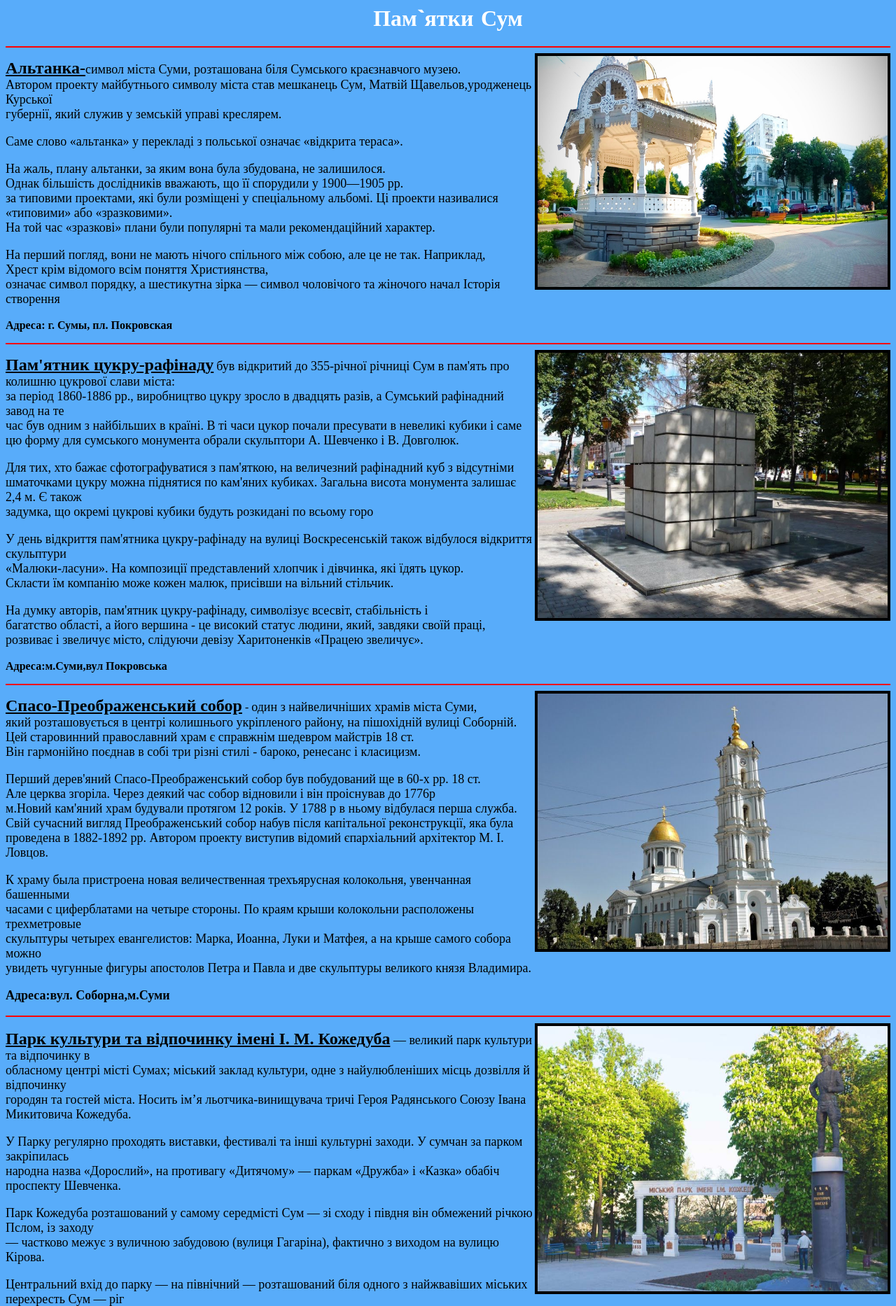
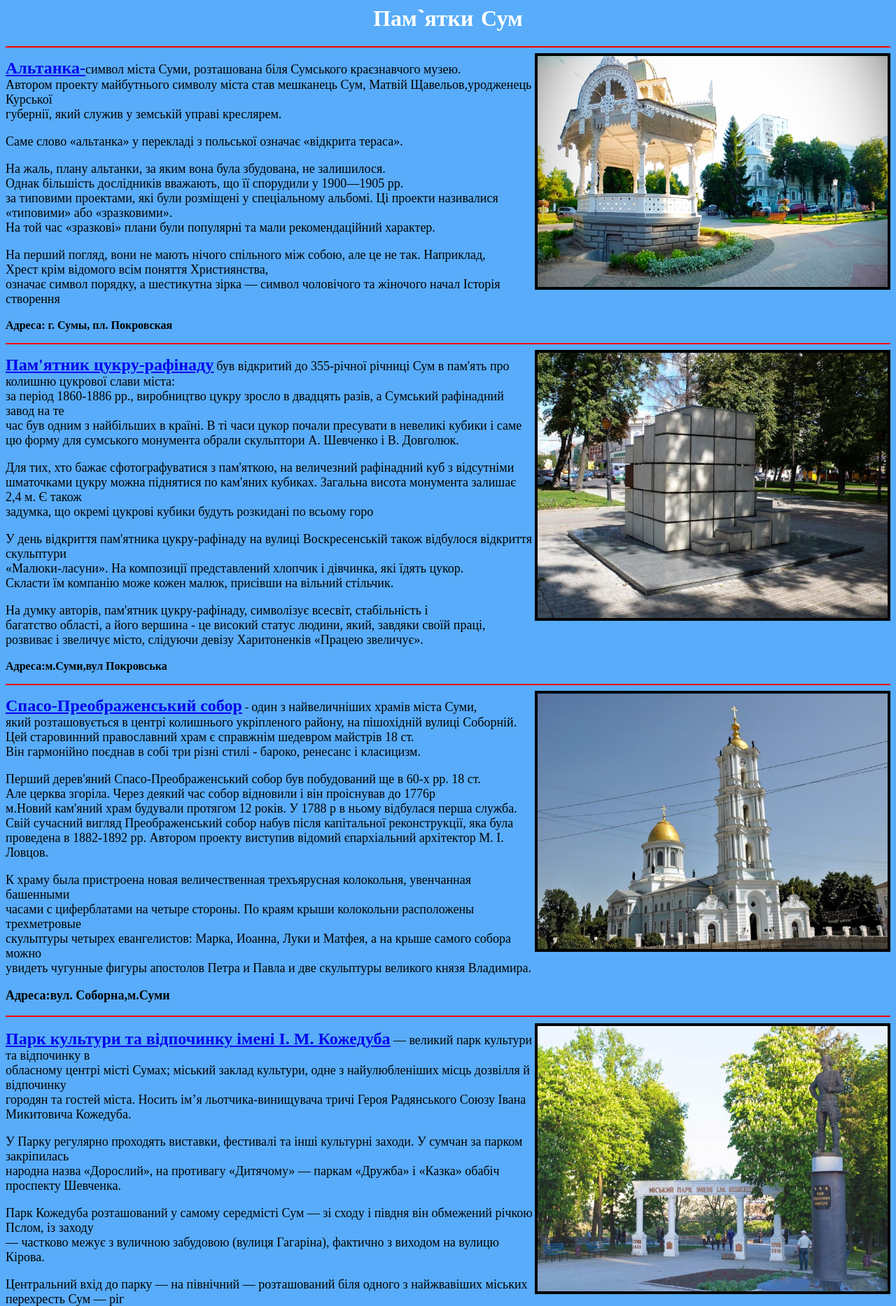
Before and after one commit to nkkovalenko/nkkovalenko.github.io, a plain HTML site: page index.html in a window 1280 px wide. Shown: the top 1866 px of the page at 70% size. Drawn offline with Linux system fonts and the light colour scheme.

Commit message:
Update index.html

```diff
--- a/index.html
+++ b/index.html
@@ -10,7 +10,7 @@
  </font>
 <hr size="2" color="red">
  <img src="img/Altanka.jpg" width="500" height="330" align="right" border="4">
-<p align="left"><b><font size="5"><u>Альтанка-</u></font></b><font size="4">символ міста Суми, розташована біля Сумського краєзнавчого музею.<br>
+<p align="left"><b><font size="5"><u><a href="https://www.turpravda.ua/places/ua/sumy/Sumskaja_Altanka-s5681/">Альтанка-</a></u></font></b><font size="4">символ міста Суми, розташована біля Сумського краєзнавчого музею.<br>
  Автором проекту майбутнього символу міста став мешканець Сум, Матвій Щавельов,уродженець Курської<br>
  губернії, який служив у земській управі креслярем.</p>
  <p align="left">Саме слово «альтанка» у перекладі з польської означає «відкрита тераса».<br>
@@ -30,7 +30,7 @@
 
 
  <img src="img/sahar.jpg" align="right" width="500" height="379" border="4">
- <p align="left"><b><font size="5"><u>Пам'ятник цукру-рафінаду</u></font></b> <font size="4">був відкритий до 355-річної річниці Сум в пам'ять про колишню цукрової слави міста:<br>
+ <p align="left"><b><font size="5"><u><a href="http://itinery.com.ua/object/view/pamyatnik-saharu-sumy">Пам'ятник цукру-рафінаду</a></u></font></b> <font size="4">був відкритий до 355-річної річниці Сум в пам'ять про колишню цукрової слави міста:<br>
  за період 1860-1886 рр., виробництво цукру зросло в двадцять разів, а Сумський рафінадний завод на те<br>
  час був одним з найбільших в країні. В ті часи цукор почали пресувати в невеликі кубики і саме<br>
  цю форму для сумського монумента обрали скульптори А. Шевченко і В. Довголюк.</p>
@@ -51,7 +51,7 @@
 
 
 <img src="img/sobor.jpg" align="right" width="500" height="365" border="4">
-<p align="left"><b><font size="5"><u>Спасо-Преображенський собор</u></font></b> - <font size="4">один з найвеличніших храмів міста Суми,<br>
+<p align="left"><b><font size="5"><u><a href="https://sumy-sob.church.ua/">Спасо-Преображенський собор</a></u></font></b> - <font size="4">один з найвеличніших храмів міста Суми,<br>
  який розташовується в центрі колишнього укріпленого району, на пішохідній вулиці Соборній.<br>
  Цей старовинний православний храм є справжнім шедевром майстрів 18 ст.<br>
  Він гармонійно поєднав в собі три різні стилі - бароко, ренесанс і класицизм.</p>
@@ -70,7 +70,7 @@
  <hr size="2" color="red">
 
 <img src="img/park.jpg" align="right" width="500" height="379" border="4">
-<p align="left"><b><font size="5"><u>Парк культури та відпочинку імені І. М. Кожедуба</u></font></b> — <font size="4">великий парк культури та відпочинку в<br>
+<p align="left"><b><font size="5"><u><a href="https://mydim.ua/companies/sights/2743/">Парк культури та відпочинку імені І. М. Кожедуба</a></u></font></b> — <font size="4">великий парк культури та відпочинку в<br>
  обласному центрі місті Сумах; міський заклад культури, одне з найулюбленіших місць дозвілля й відпочинку<br>
  городян та гостей міста. Носить ім’я льотчика-винищувача тричі Героя Радянського Союзу Івана Микитовича Кожедуба.</p>
 
@@ -90,7 +90,7 @@
 
 <hr size="2" color="red">
 <img src="img/sobor2.jpg" align="right" width="500" height="379" border="4">
-<p align="left"><b><font size="5"><u>Троїцький собор у Сумах </u></font></b>- <font size="4">це вже третій в історії міста храм, освячений в честь Святої Трійці.</p>
+<p align="left"><b><font size="5"><u><a href="http://sobor.sumy.ua/">Троїцький собор у Сумах </a></u></font></b>- <font size="4">це вже третій в історії міста храм, освячений в честь Святої Трійці.</p>
 
 <p align="left">Про перший, дерев'яний, найперша згадка належить до 1730 року. Поряд із старим містом, виниклим<br>
  на Берлицькому городищі, почало розростатися нове. Поселенці за річкою Сумкою відчули гостру<br>
@@ -110,7 +110,7 @@
  <hr size="2" color="red">
 
 <img src="img/myzei.jpg" align="right" height="379" width="500" border="4">
-<p align="left"><b><font size="5"><u>Сумський обласний краєзнавчий музей</u></font></b> <font size="4">заснований в 1920 році як художньо-історичний.<br>
+<p align="left"><b><font size="5"><u><a href="http://museum.sumy.ua/">Сумський обласний краєзнавчий музей</a></u></font></b> <font size="4">заснований в 1920 році як художньо-історичний.<br>
  Фундатором і першим директором був український художник, поет і громадський діяч Н.Онацький.<br>
  Крім основних експозиції музей мав відділи: будинок-музей А. П. Чехова в м. Суми і музей<br>
  ім. П.І.Чайковського в смт.Низи Сумського району,<br>
```
